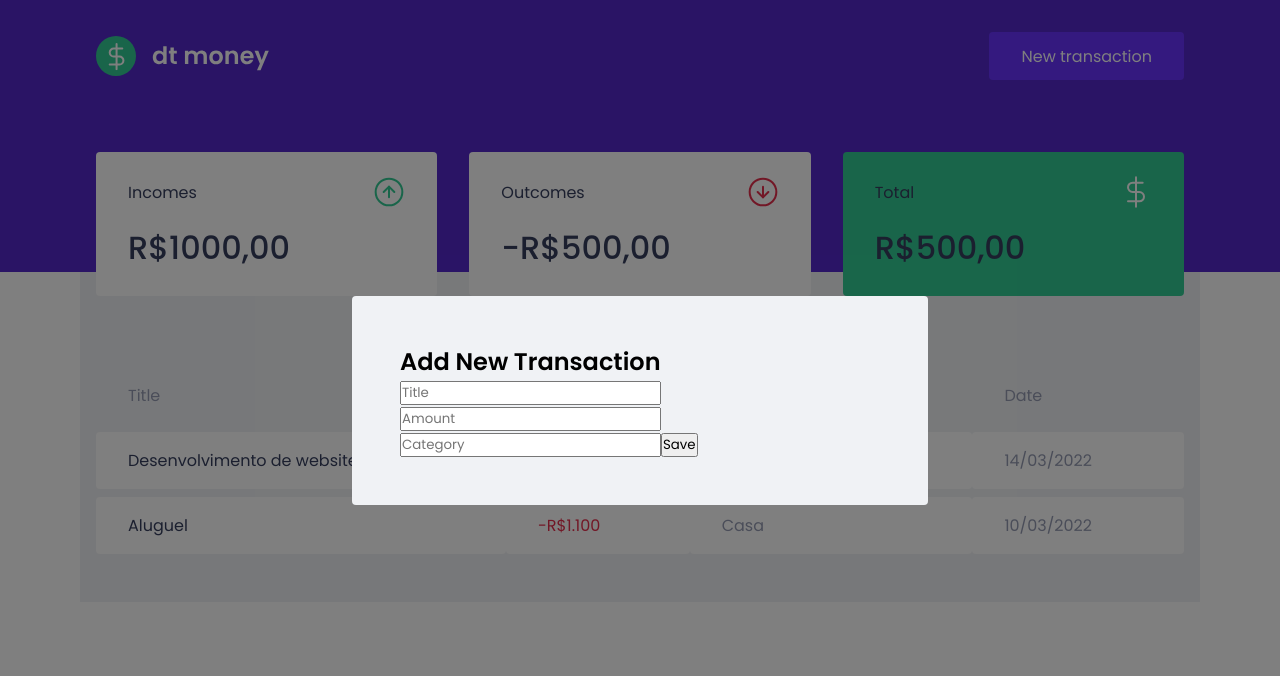
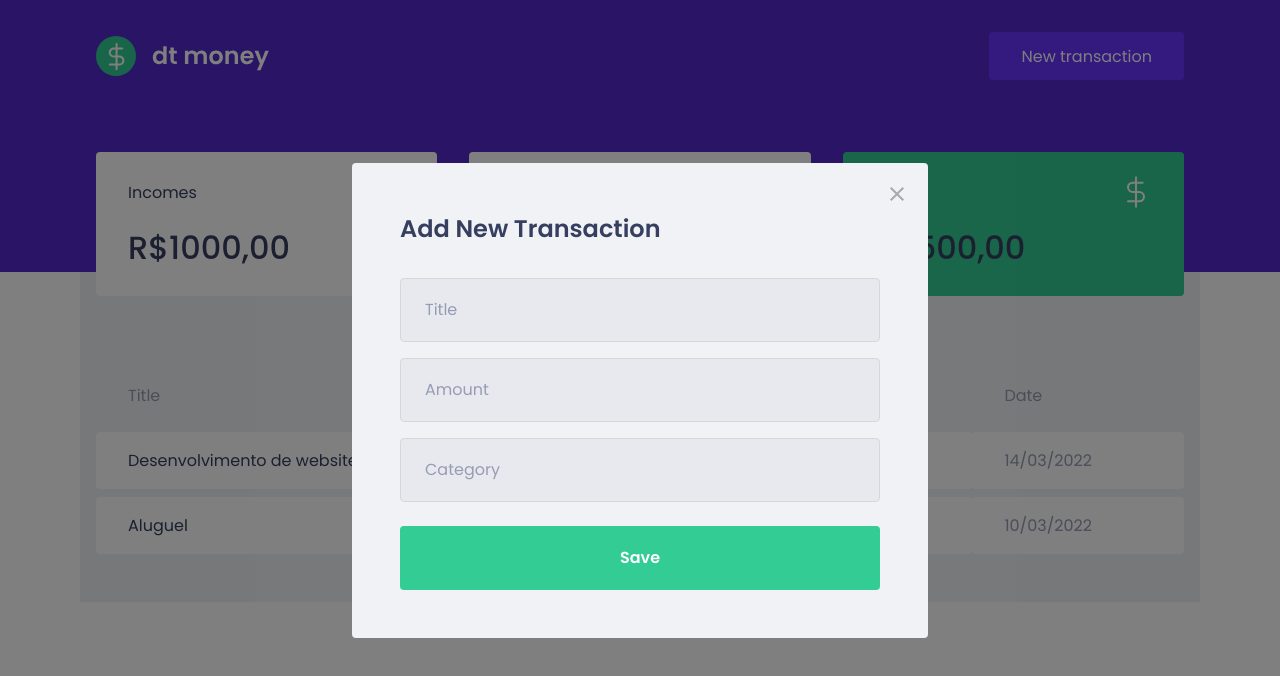
Before and after one commit to silvasouzaadriano/02-dt-money, a React (Create React App) app: page / in a window 1280 px wide. Both pictures are taken after a click on the button "New transaction". Shown: the top 676 px of the page. Built offline with nearby package versions, Linux system fonts and the light colour scheme; no server answers; what miragejs would draw is missing.

Commit message:
Styling the Modal

```diff
--- a/src/components/NewTransactionModal/index.tsx
+++ b/src/components/NewTransactionModal/index.tsx
@@ -1,4 +1,5 @@
 import Modal from 'react-modal';
+import closeImg from '../../assets/close.svg';
 
 import { Container } from './styles';
 
@@ -16,6 +17,14 @@
       overlayClassName='react-modal-overlay'
       className="react-modal-content"
     >
+      <button
+       type="button"
+       onClick={onRequestClose}
+       className="react-modal-close"
+      >
+        <img src={closeImg} alt="Close the Add transaction modal" />
+      </button>
+
       <Container>
         <h2>Add New Transaction</h2>
 
@@ -37,6 +46,7 @@
         </button>
 
 
+
       </Container>
     </Modal>
   )
--- a/src/components/NewTransactionModal/styles.ts
+++ b/src/components/NewTransactionModal/styles.ts
@@ -1,3 +1,50 @@
 import styled from 'styled-components';
 
-export const Container = styled.form``;
+export const Container = styled.form`
+  h2 {
+    color: var(--text-title);
+    font-size: 1.5rem;
+    margin-bottom: 2rem;
+  }
+
+  input {
+    width: 100%;
+    padding: 0 1.5rem;
+    height: 4rem;
+    border-radius: 0.25rem;
+
+    border: 1px solid #d7d7d7;
+    background: #e7e9ee;
+
+    font-weight: 400;
+    font-size: 1rem;
+
+    &::placeholder {
+      color: var(--text-body);
+    }
+
+    & + input {
+      margin-top: 1rem;
+    }
+  }
+
+  button[type="submit"] {
+    width: 100%;
+    padding: 0 1.5rem;
+    height: 4rem;
+    background: var(--green);
+    color: #FFF;
+    border-radius: 0.25rem;
+    border: 0;
+    font-size: 1rem;
+    font-weight: 600;
+    margin-top: 1.5rem;
+
+    transition: filter 0.2s;
+
+    &:hover {
+      filter: brightness(0.9);
+    }
+  }
+
+`;
--- a/src/styles/global.ts
+++ b/src/styles/global.ts
@@ -77,4 +77,18 @@
     border-radius: 0.25rem;
   }
 
+  .react-modal-close {
+    position: absolute;
+    right: 1.5rem;
+    top: 1.5rem;
+    border: 0;
+    background: transparent;
+
+    transition: filter 0.2s;
+
+    &:hover {
+      filter: brightness(0.8);
+    }
+  }
+
 `
```
